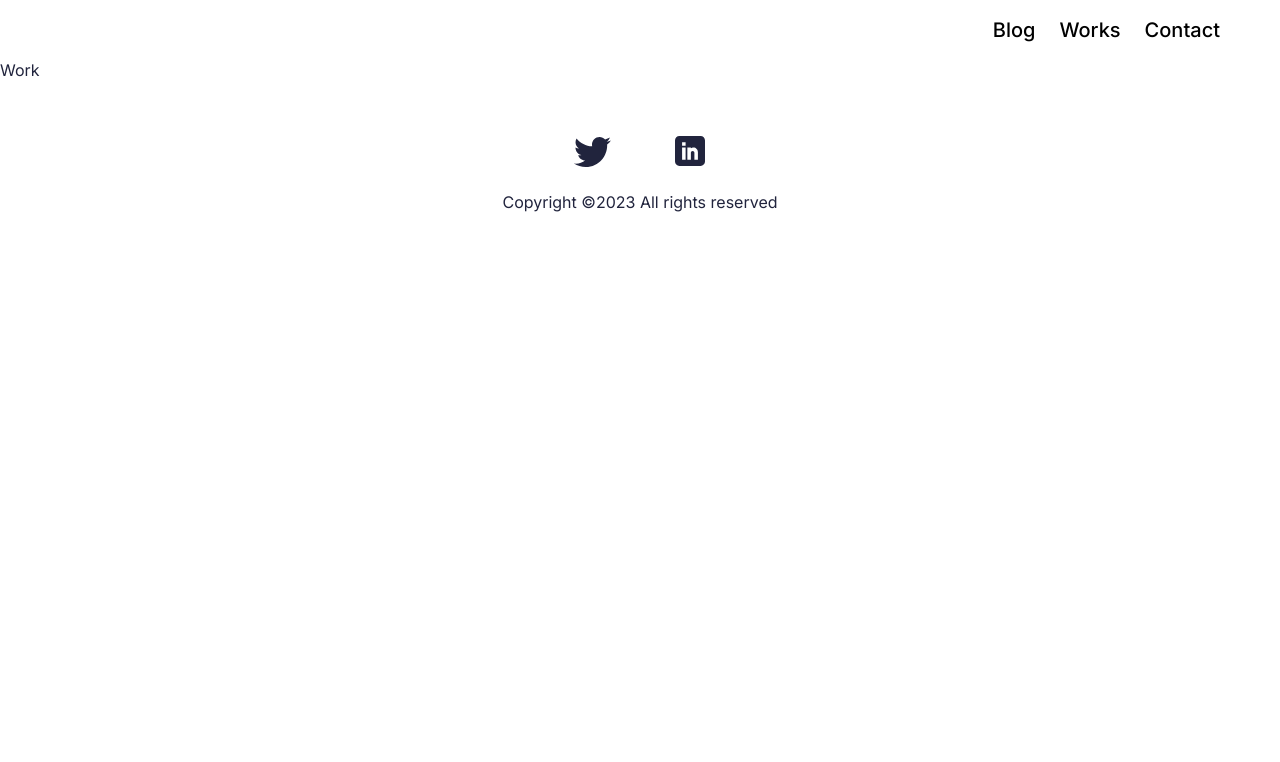
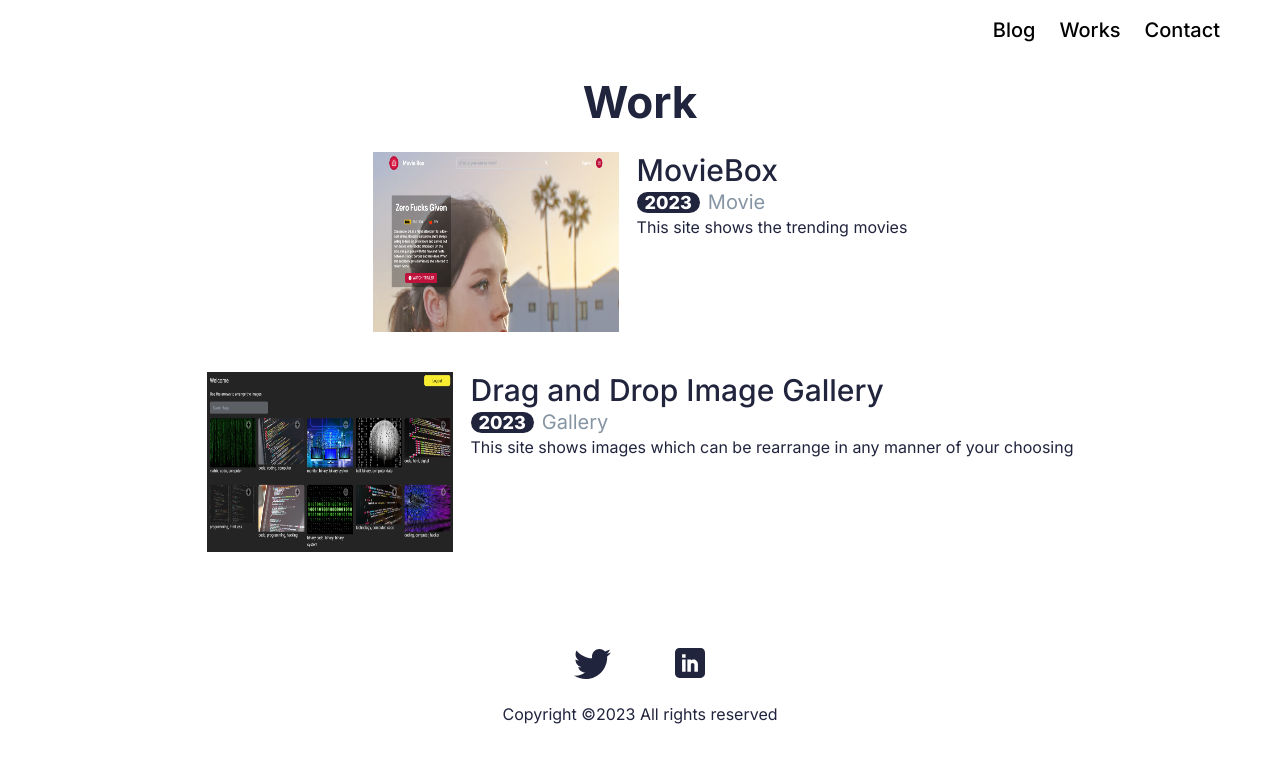
Before and after one commit to Odohofre/portfolio, a Next.js app: page /work in a window 1280 px wide. Shown: the top 762 px of the page. Built offline with nearby package versions, Linux system fonts and the light colour scheme.

Commit message:
feat: add work section

```diff
--- a/src/app/work/page.jsx
+++ b/src/app/work/page.jsx
@@ -1,9 +1,30 @@
-import React from 'react'
+import Work from '@/components/Work';
+import pic1 from '@/asset/Stage 2.png';
+import pic2 from '@/asset/Stage 3.png';
 
 export default function page() {
   return (
-    <main>
-      <h1>Work</h1>
+    <main className="flex flex-col items-center px-[18px] w-full mb-24 mt-6">
+      <h1 className="lg:text-[44px] text-3xl font-bold le">Work</h1>
+      <section className="flex flex-col items-center space-y-10 mt-8">
+        <Work
+          link="https://moviebox-blush.vercel.app/"
+          img={pic1}
+          title="MovieBox"
+          year="2023"
+          type="Movie"
+          summary="This site shows the trending movies"
+        />
+
+        <Work
+          link="https://dnd-image-gallery-pi.vercel.app/"
+          img={pic2}
+          title="Drag and Drop Image Gallery"
+          year="2023"
+          type="Gallery"
+          summary="This site shows images which can be rearrange in any manner of your choosing"
+        />
+      </section>
     </main>
-  )
+  );
 }
--- a/src/components/Hero.jsx
+++ b/src/components/Hero.jsx
@@ -6,19 +6,22 @@ import image from '../asset/portfolio.jpeg';
 export default function Hero() {
   function handleDownload() {}
   return (
-    <section className="flex flex-col items-center lg:justify-center  h-screen w-full px-6 pb-4">
+    <section className="flex flex-col items-center lg:justify-center  h-screen max-w-5xl px-6 pb-4">
       <div className="flex flex-col w-full items-center lg:flex-row lg:justify-between lg:items-center lg:space-x-[110px">
         <div className="flex-grow-0 order-1 lg:order-2 rounded-full overflow-hidden h-[243px] w-[243px] ">
           <Image src={image} width={243} height={243} alt="image of Bright" />
         </div>
-        <div className="order-2 lg:order-1 flex-grow-0 text-center mt-8 lg:mt-0 max-w-sm">
+        <div className="order-2 lg:order-1 flex-grow-0 text-center lg:text-left mt-8 lg:mt-0 max-w-sm lg:mr-[115px]">
+          <div>
+
           <h1 className="text-darkcolor text-[32px] lg:text-[44px] font-bold">
             Hi, I am Bright, <br /> Web Developer
           </h1>
-          <p className="mt-2 lg:mt-10 text-darkcolor">
+          <p className="mt-2 lg:mt-8 text-darkcolor">
             I create dynamic and exciting websites using cutting-edge tool. I
             also write to educate others.
           </p>
+          </div>
         </div>
       </div>
 
--- a/src/components/Work.jsx
+++ b/src/components/Work.jsx
@@ -1,9 +1,31 @@
-import React from 'react'
+import React from 'react';
+import Image from 'next/image';
+import Link from 'next/link';
 
-export default function Work() {
+export default function Work({ link, img, title, year, type, summary }) {
   return (
-    <div>
-
+    <div className="flex flex-col lg:flex-row">
+      <div>
+        <Image
+          className="lg:w-[246px] lg:h-[180px]"
+          src={img}
+          width={339}
+          height={230}
+          alt={title}
+        />
+      </div>
+      <Link href={link}>
+        <div className="flex flex-col lg:ml-[18px] mt-4 lg:mt-0">
+          <h2 className="text-2xl lg:text-3xl font-medium">{title}</h2>
+          <div className="mt-2 lg:mt-0">
+            <span className="bg-darkcolor lg:text-lg text-white font-extrabold rounded-2xl leading-[60px] px-2 mr-2">
+              {year}
+            </span>
+            <span className="lg:text-xl text-lightcolor">{type}</span>
+          </div>
+          <p>{summary}</p>
+        </div>
+      </Link>
     </div>
-  )
+  );
 }
```
Also changed, not shown: src/asset/Stage 2.png (added), src/asset/Stage 3.png (added).
